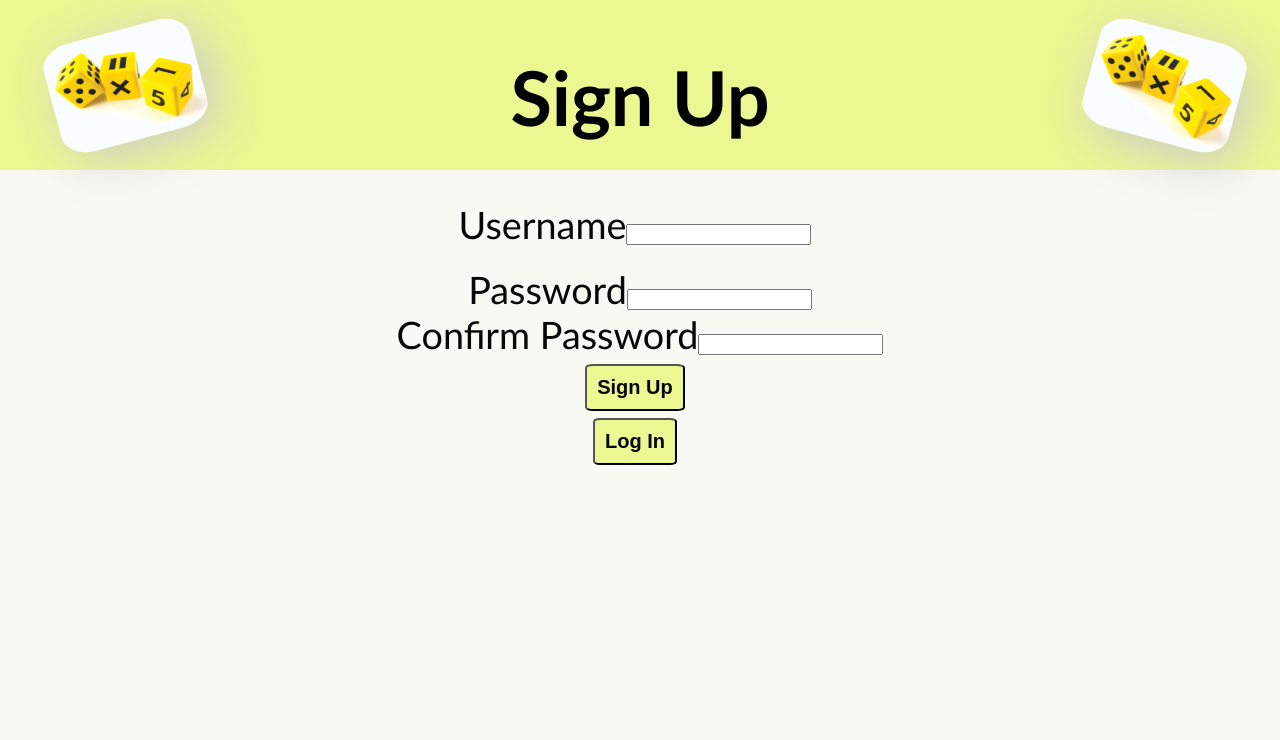
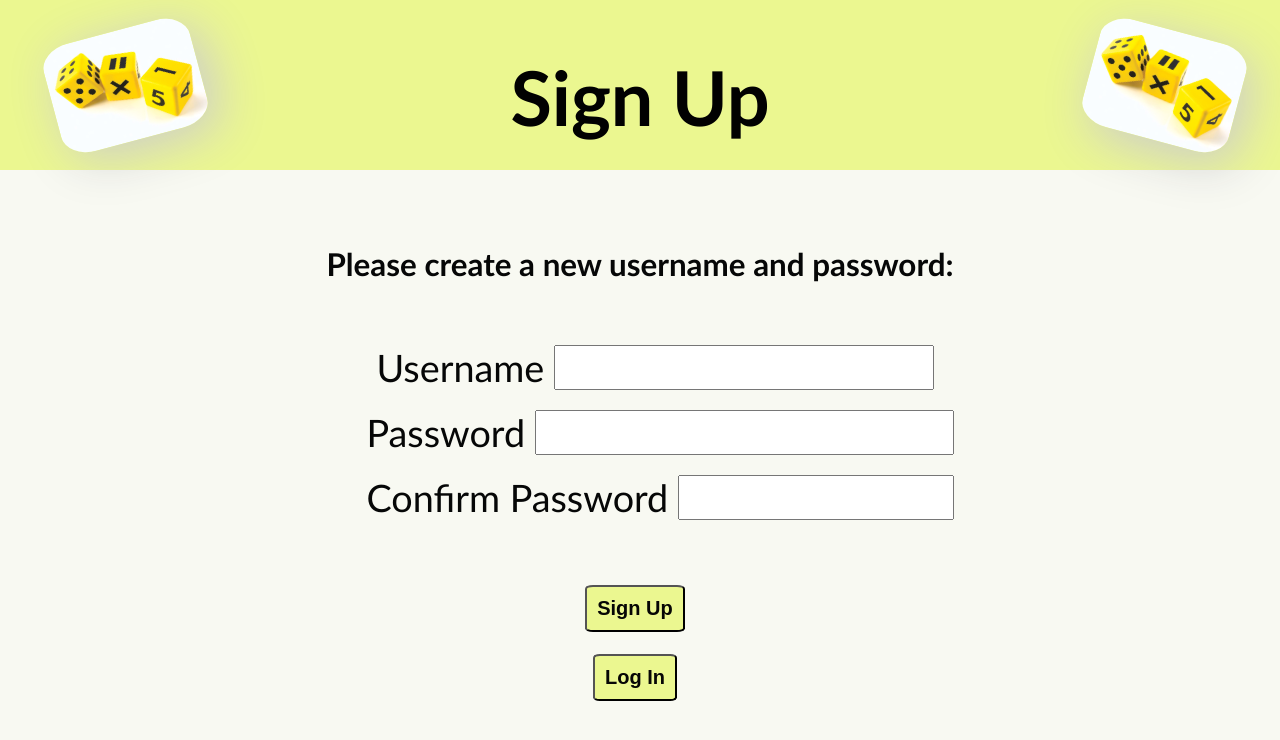
Before and after one commit to saratamar100/GetTo100, a React (Create React App) app: page / in a window 1280 px wide. Shown: the top 740 px of the page. Built offline with nearby package versions, Linux system fonts and the light colour scheme.

Commit message:
אישור סופי - 20:20

```diff
--- a/src/Login.css
+++ b/src/Login.css
@@ -62,6 +62,7 @@
 
 .button_enter{
   flex: 1;
+  margin-bottom: 15px;
 
 }
 
--- a/src/SignUp.css
+++ b/src/SignUp.css
@@ -49,26 +49,38 @@
     text-decoration: none;
 }
 
+.flex{
+  margin-top: 20%;
+  margin-bottom: 10%;
+  display: flex;
+  flex-direction: column;
+  justify-content: center;
+  margin-right: auto;
+  margin-left: auto;
+}
 
 .class_username{
     text-align: center;
+    flex: 1;
   }
 
   .class_password{
     text-align: center;
+    flex: 1;
   }
 
   .class_confirmPassword{
     text-align: center;
+    flex: 1;
   }
 
   .submit{
     text-align: center;
+    margin-bottom: 15px;
   }
 
   .SignUp{
     width: 50%;
-    margin: 50px auto;
     height: auto;
     text-align: center;
     line-height: 10px;
@@ -85,3 +97,31 @@
     border: 1px #eceee0 solid;
     text-align: center;
   }
+
+  .div_form {
+    width: 400px;
+    margin-right: auto;
+    margin-left: auto;
+    margin-top: 30%;
+ }
+
+
+
+form li {
+    list-style: none;
+    padding-bottom: 20px;
+    display: flex;
+}
+
+form li label {
+    padding-right: 10px;
+}
+
+form li input,
+textarea {
+    flex: 1;
+}
+
+.list{
+bottom: 100px;
+}
--- a/src/Signup.js
+++ b/src/Signup.js
@@ -80,8 +80,9 @@ class Signup extends Component {
         <img className="kubiyaR" src={CartIcon} />
         <img className="kubiyaL" src={CartIcon} />
         <form onSubmit={this.handleSignup}>
-          <div className="flex">
-            <div className="class_username">
+          <h5>Please create a new username and password: </h5>
+          <ul className="list">
+            <li className="class_username">
               <label htmlFor="username">Username</label>
               <input
                 type="text"
@@ -90,8 +91,8 @@ class Signup extends Component {
                 value={username}
                 onChange={this.handleInputChange}
               />
-            </div>
-            <div className="class_password">
+            </li>
+            <li className="class_password">
               <label htmlFor="password">Password</label>
               <input
                 type="password"
@@ -100,8 +101,8 @@ class Signup extends Component {
                 value={password}
                 onChange={this.handleInputChange}
               />
-            </div>
-            <div className="class_confirmPassword">
+            </li>
+            <li className="class_confirmPassword">
               <label htmlFor="confirmPassword">Confirm Password</label>
               <input
                 type="password"
@@ -110,8 +111,8 @@ class Signup extends Component {
                 value={confirmPassword}
                 onChange={this.handleInputChange}
               />
-            </div>
-          </div>
+            </li>
+          </ul>
           <button className="submit" type="submit">
             Sign Up
           </button>
```
